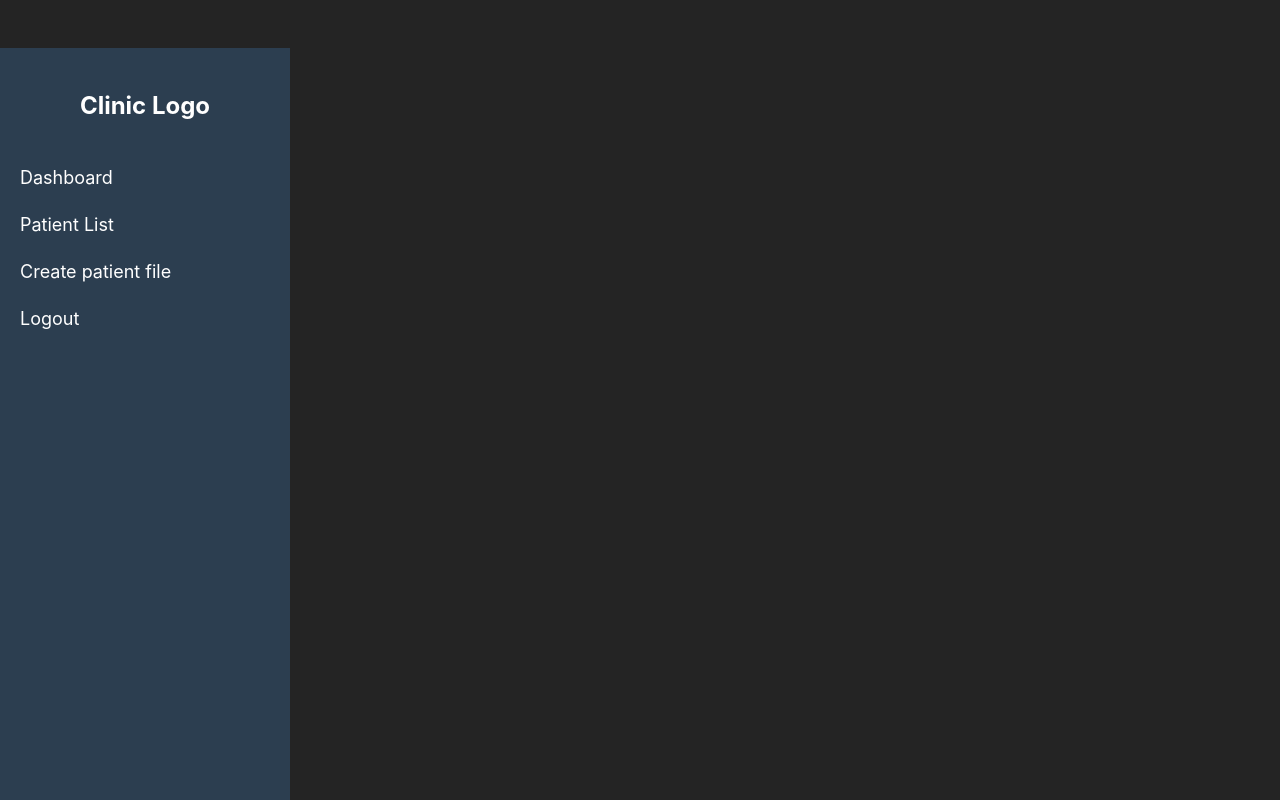
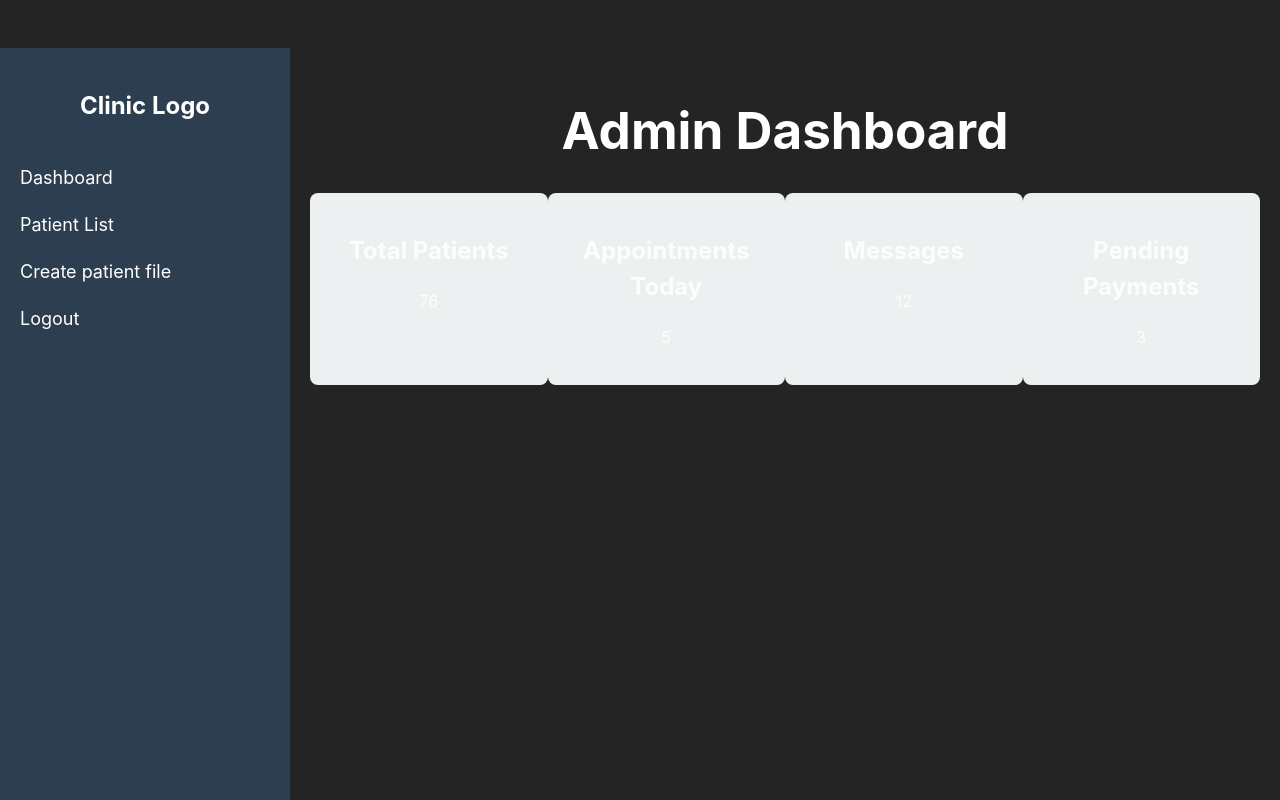
Before and after one commit to Cynthig/MedFile, a React (Vite) app: page / in a window 1280 px wide. Both pictures are taken after typing "Sample", "Sample", "Sample" into the empty fields and a click on the button "Login". Shown: the top 800 px of the page. Built offline with nearby package versions, Linux system fonts and the light colour scheme.

Commit message:
fixed sidebar

```diff
--- a/src/components/Dashboard.jsx
+++ b/src/components/Dashboard.jsx
@@ -2,6 +2,7 @@ import React from 'react';
 import { useNavigate } from 'react-router-dom';
 import Sidebar from './Sidebar';
 import '../index.css';  // Assuming you have a separate CSS file
+
 import CreatePatient from './CreatePatient';
 
 const Dashboard = () => {
@@ -9,8 +10,9 @@ const Dashboard = () => {
 
   return (
     <div>
+
+        <div className="dashboard-layout">
             <Sidebar/>
-        <div className="dashboard-layout">
             <div className="dashboard-container">
                 <h1>Admin Dashboard</h1>
                 <div className="dashboard-content">
```
Lines whose indentation alone changed are shown as unchanged.
